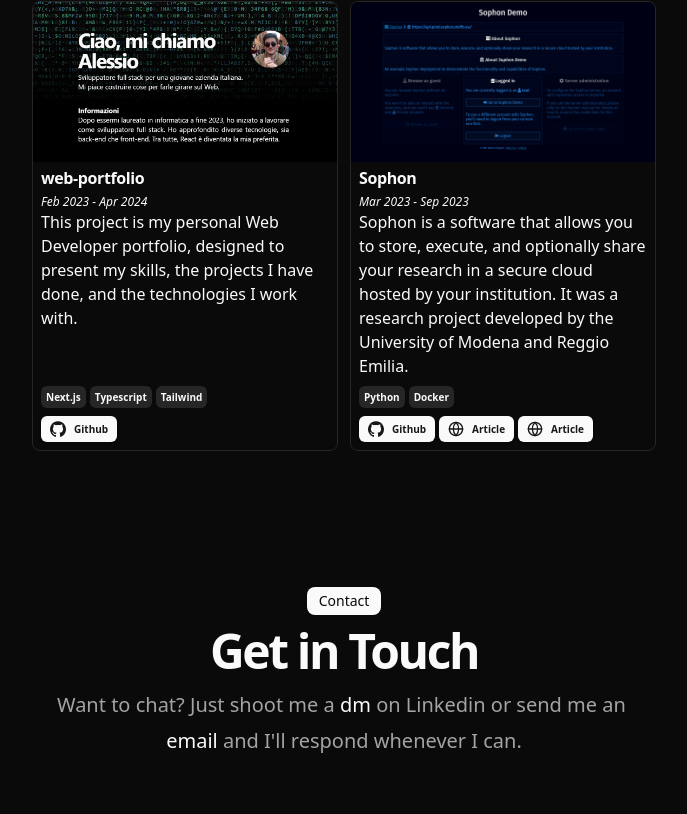
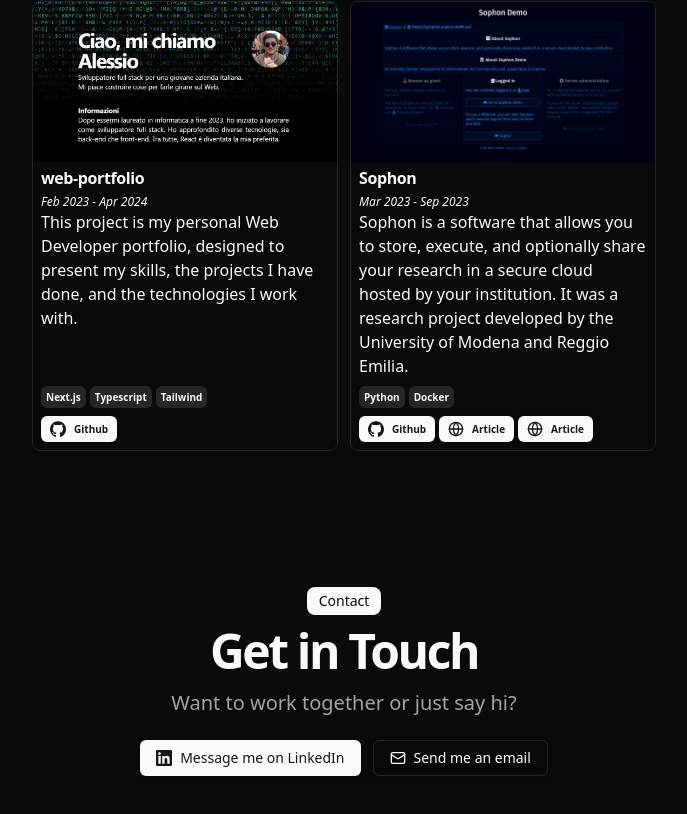
Before and after one commit to DevManfre/web-portfolio, a Next.js app: page /en in a window 1280 px wide. Shown: the part 1588-2402 px from the top of the page, without its empty margins (296-983 px from the left). Built offline with nearby package versions, Linux system fonts and the light colour scheme.

Commit message:
💄 Replace contact prose with LinkedIn and email CTAs

```diff
--- a/public/locales/en.json
+++ b/public/locales/en.json
@@ -12,9 +12,9 @@
         "projects-subtitle": "Check out my latest work",
         "contact-title": "Contact",
         "contact-subtitle": "Get in Touch",
-        "contact-text-1": "Want to chat? Just shoot me a",
-        "contact-text-2": "on Linkedin or send me an",
-        "contact-text-3": "and I'll respond whenever I can."
+        "contact-lead": "Want to work together or just say hi?",
+        "contact-linkedin": "Message me on LinkedIn",
+        "contact-email": "Send me an email"
     },
     "CardResume": {
         "current": "Current"
--- a/public/locales/it.json
+++ b/public/locales/it.json
@@ -12,9 +12,9 @@
         "projects-subtitle": "Guarda i progetti più recenti",
         "contact-title": "Contatti",
         "contact-subtitle": "Contattami sui social",
-        "contact-text-1": "Mandami un",
-        "contact-text-2": "su Linkedin o mandami una",
-        "contact-text-3": "e ti risponderò appena potrò."
+        "contact-lead": "Vuoi lavorare con me o semplicemente fare due chiacchiere?",
+        "contact-linkedin": "Scrivimi su LinkedIn",
+        "contact-email": "Mandami una email"
     },
     "CardResume": {
         "current": "Presente"
--- a/src/app/[locale]/page.tsx
+++ b/src/app/[locale]/page.tsx
@@ -209,20 +209,22 @@
                             <div className="inline-block rounded-lg bg-foreground text-background px-3 py-1 text-sm">{t("contact-title")}</div>
                             <h2 className="text-3xl font-bold tracking-tighter sm:text-5xl">{t("contact-subtitle")}</h2>
                             <p className="mx-auto max-w-[600px] text-muted-foreground md:text-xl/relaxed lg:text-base/relaxed xl:text-xl/relaxed">
-                                {t("contact-text-1")}&nbsp;
-                                <a href={DATA.contact.social.LinkedIn.url} target="about:blank">
-                                    <Button variant="link" className="p-0 md:text-xl/relaxed lg:text-base/relaxed xl:text-xl/relaxed">
-                                        dm
-                                    </Button>
-                                </a>
-                                &nbsp;{t("contact-text-2")}&nbsp;
-                                <Button variant="link" className="p-0 md:text-xl/relaxed lg:text-base/relaxed xl:text-xl/relaxed">
-                                    <a href={DATA.contact.social.email.url} target="about:blank">
-                                        email
-                                    </a>{" "}
+                                {t("contact-lead")}
+                            </p>
+                            <div className="flex flex-col sm:flex-row items-center justify-center gap-3 pt-2">
+                                <Button asChild>
+                                    <a href={DATA.contact.social.LinkedIn.url} target="_blank" rel="noopener noreferrer">
+                                        <Icons.linkedin className="mr-2 size-4" />
+                                        {t("contact-linkedin")}
+                                    </a>
                                 </Button>
-                                &nbsp;{t("contact-text-3")}
-                            </p>
+                                <Button asChild variant="outline">
+                                    <a href={DATA.contact.social.email.url}>
+                                        <Icons.email className="mr-2 size-4" />
+                                        {t("contact-email")}
+                                    </a>
+                                </Button>
+                            </div>
                         </div>
                     </BlurFade>
                 </div>
```
